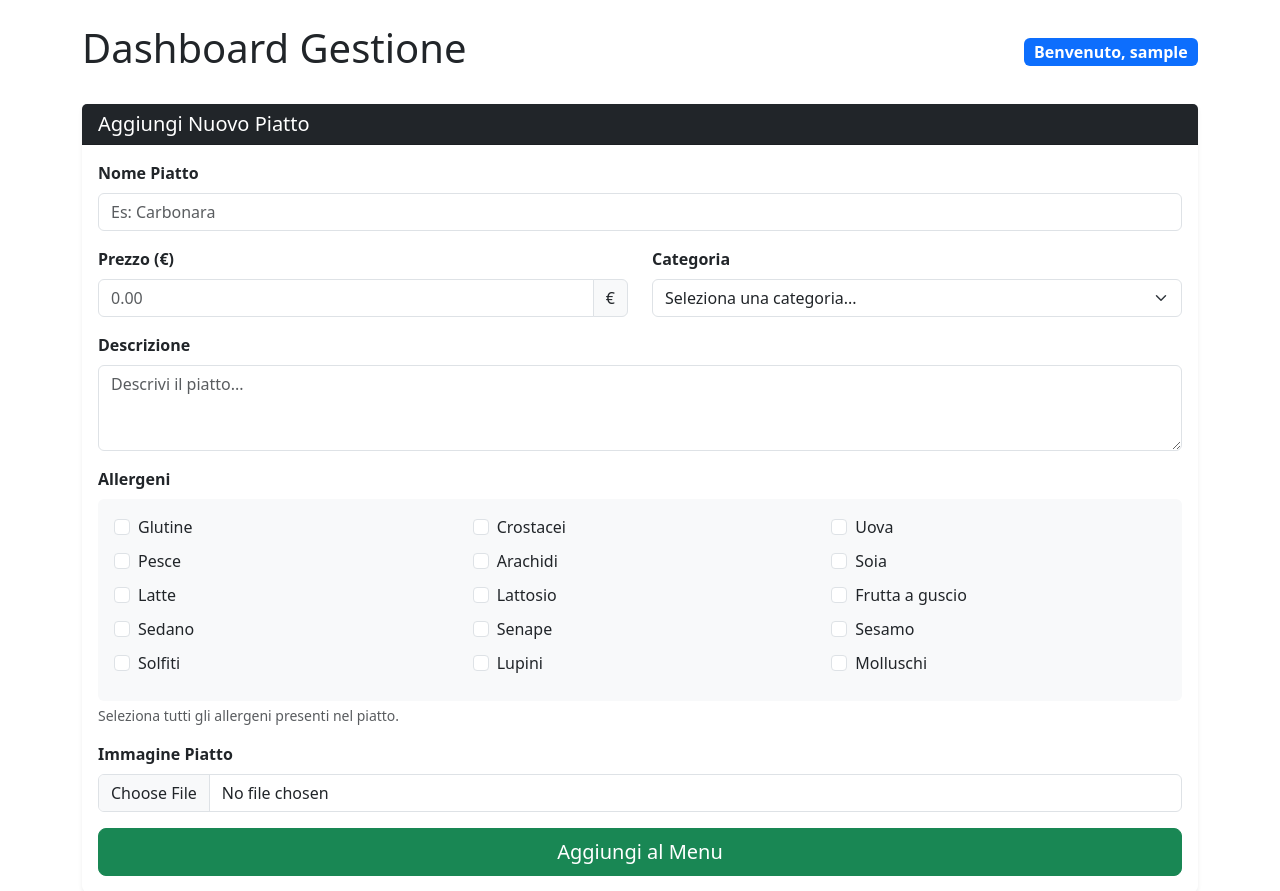
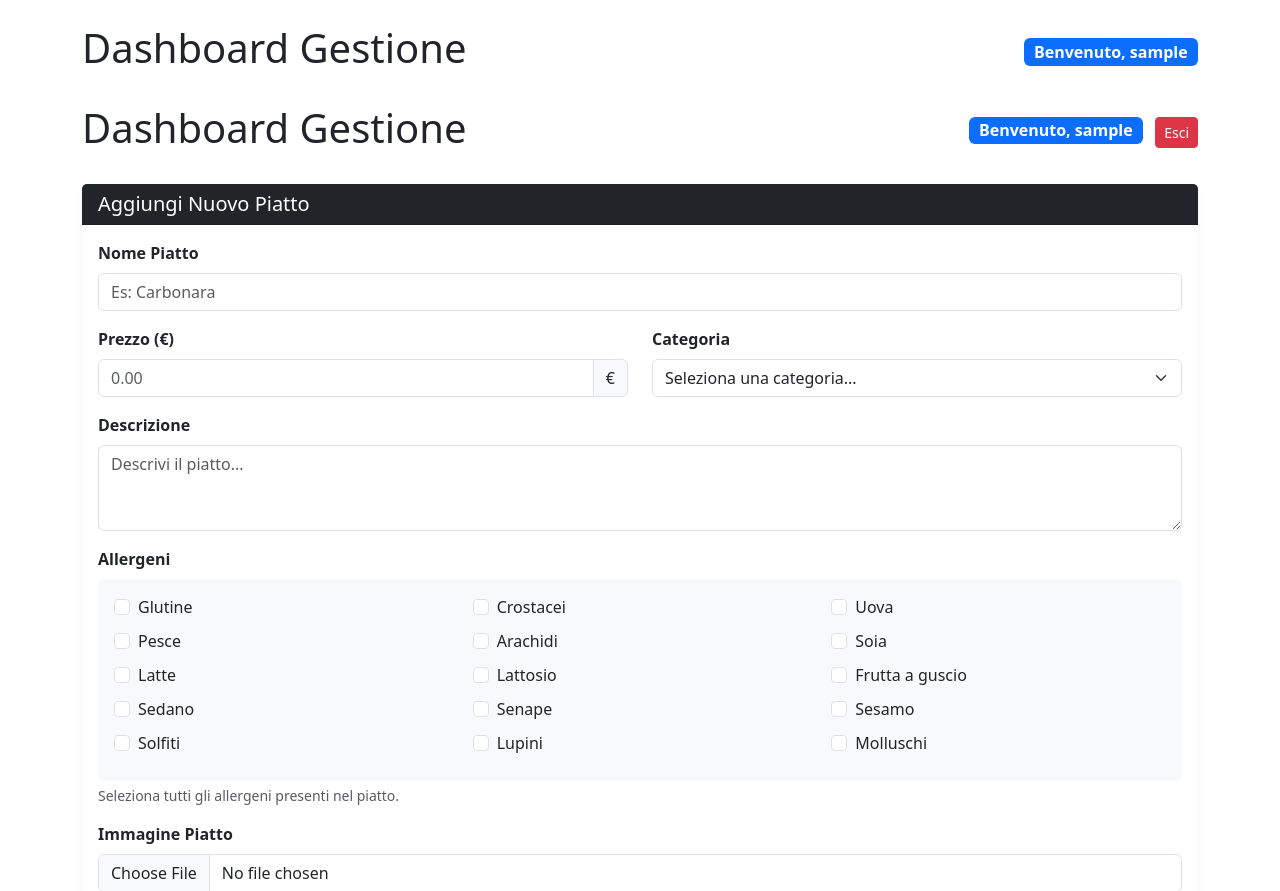
Before and after one commit to potatoesaremashed/Orderly, a PHP site: page /dashboards/manager.php in a window 1280 px wide. Shown: the top 891 px of the page. Run offline with PHP 8.4, Linux system fonts and the light colour scheme; the visitor is signed in with stand-in values (Sample User, id 1); data comes from the database, SQL or seed files in the repository.

Commit message:
aggiunto logout

```diff
--- a/dashboards/manager.php
+++ b/dashboards/manager.php
@@ -13,6 +13,14 @@ include "../include/header.php";
     <div class="d-flex justify-content-between align-items-center mb-4">
         <h1>Dashboard Gestione</h1>
         <span class="badge bg-primary fs-6">Benvenuto, <?php echo $_SESSION['username'] ?? 'Manager'; ?></span>
+    </div>
+
+    <div class="d-flex justify-content-between align-items-center mb-4">
+        <h1>Dashboard Gestione</h1>
+        <div>
+            <span class="badge bg-primary fs-6 me-2">Benvenuto, <?php echo $_SESSION['username'] ?? 'Manager'; ?></span>
+            <a href="../logout.php" class="btn btn-danger btn-sm">Esci</a>
+        </div>
     </div>
 
     <?php if(isset($_GET['msg']) && $_GET['msg'] == 'success'): ?>
```
